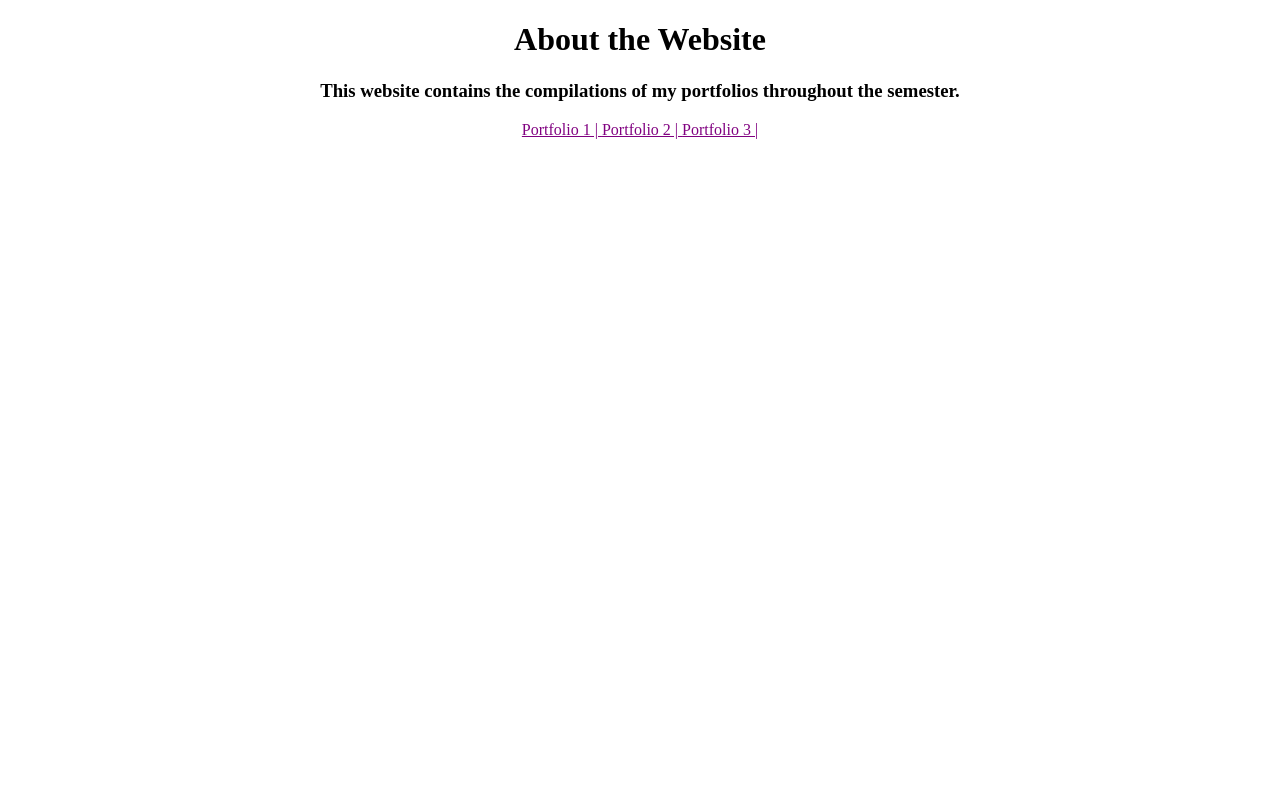
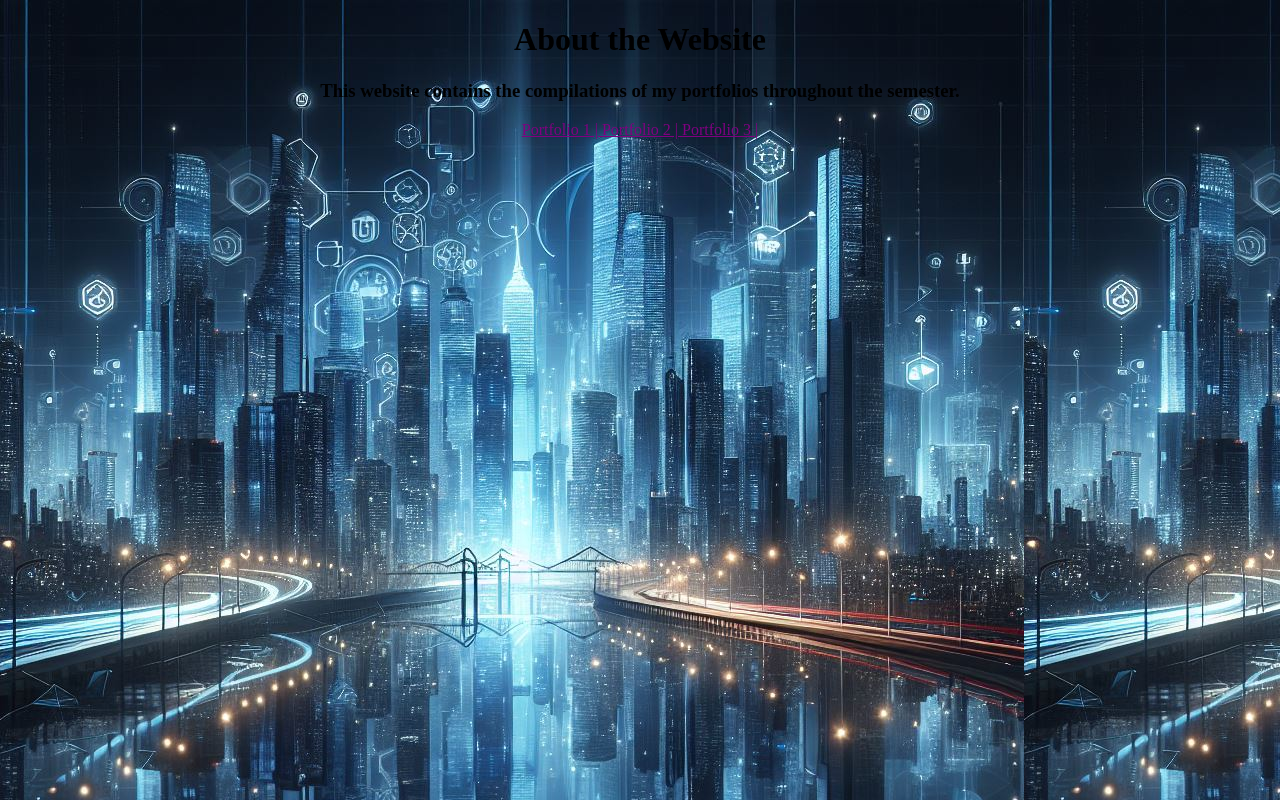
Before and after one commit to solusguy/1102websiteproject.com, a plain HTML site: page index.html in a window 1280 px wide. Drawn offline with Linux system fonts and the light colour scheme; files that its build step writes are made by us from their sources.

Commit message:
Update design.css

```diff
--- a/design.css
+++ b/design.css
@@ -1,5 +1,5 @@
 body{
-    background: url("../PortfolioWebsite/images/FuturisticCity.jpg");
+    background: url("../images/FuturisticCity.jpg");
 }
 a{
     color: purple;
```
